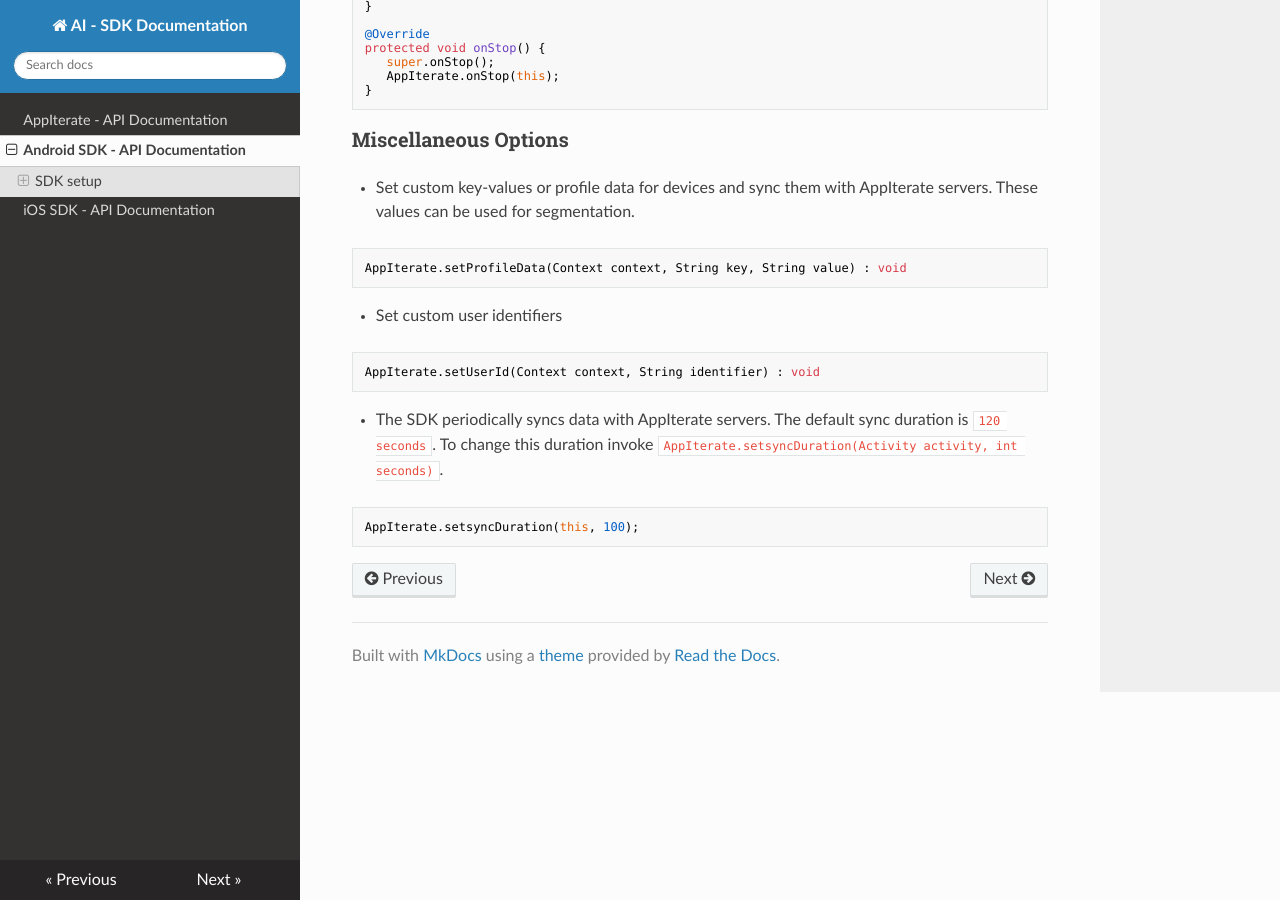
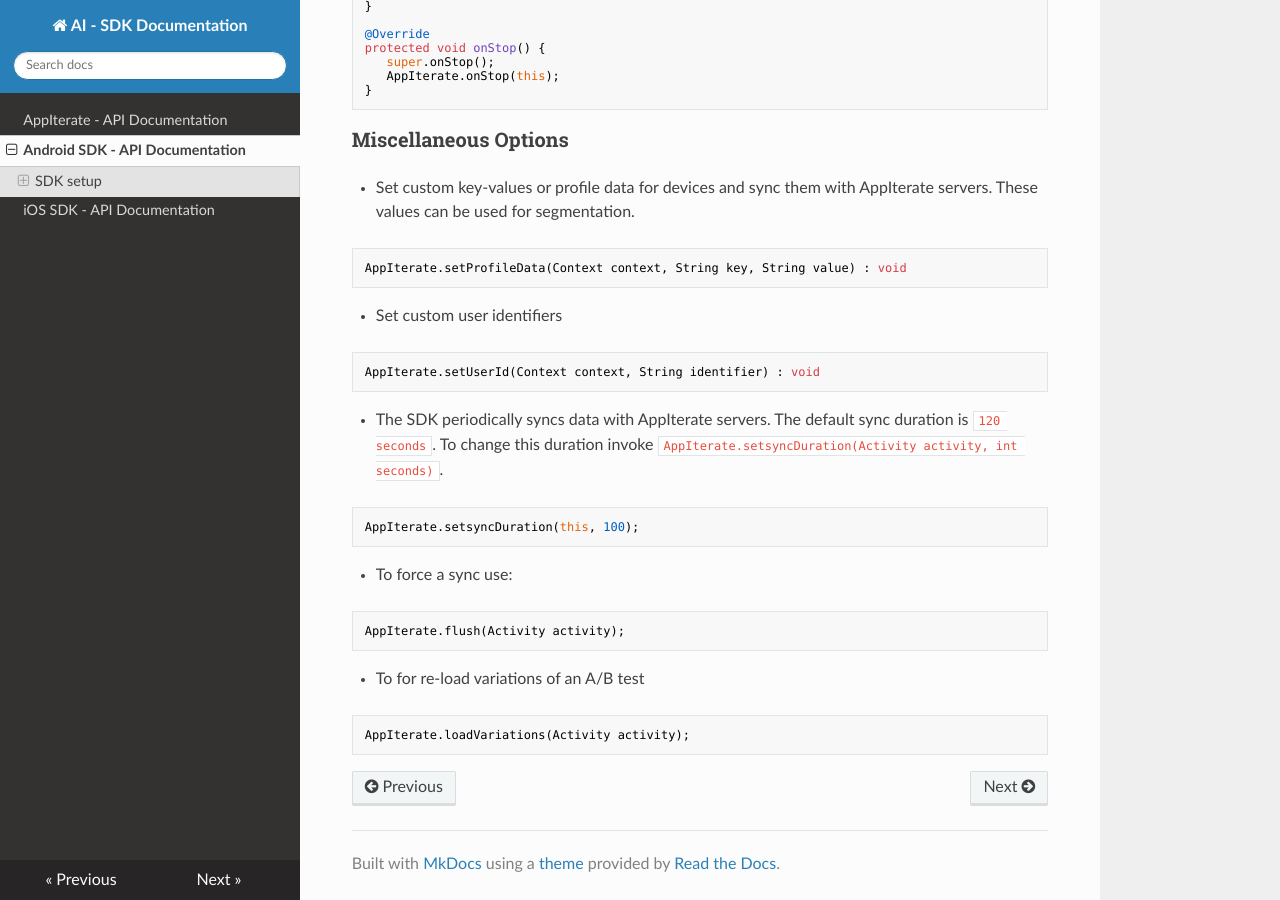
Before and after one commit to AppIterate/docs, an MkDocs documentation site: the page built from docs/android.md, in a window 1280 px wide and 900 px high, scrolled down 4472 px. Built offline with MkDocs 1.6.1, drawn with Linux system fonts in a browser that asks for light colours; nearby versions of some CDN libraries.

Commit message:
load variations

````diff
--- a/docs/android.md
+++ b/docs/android.md
@@ -217,3 +217,15 @@ AppIterate.setUserId(Context context, String identifier) : void
 ```java
 AppIterate.setsyncDuration(this, 100);
 ```
+
+* To force a sync use:
+
+```java
+AppIterate.flush(Activity activity);
+```
+
+* To for re-load variations of an A/B test
+
+```java
+AppIterate.loadVariations(Activity activity);
+```
````
